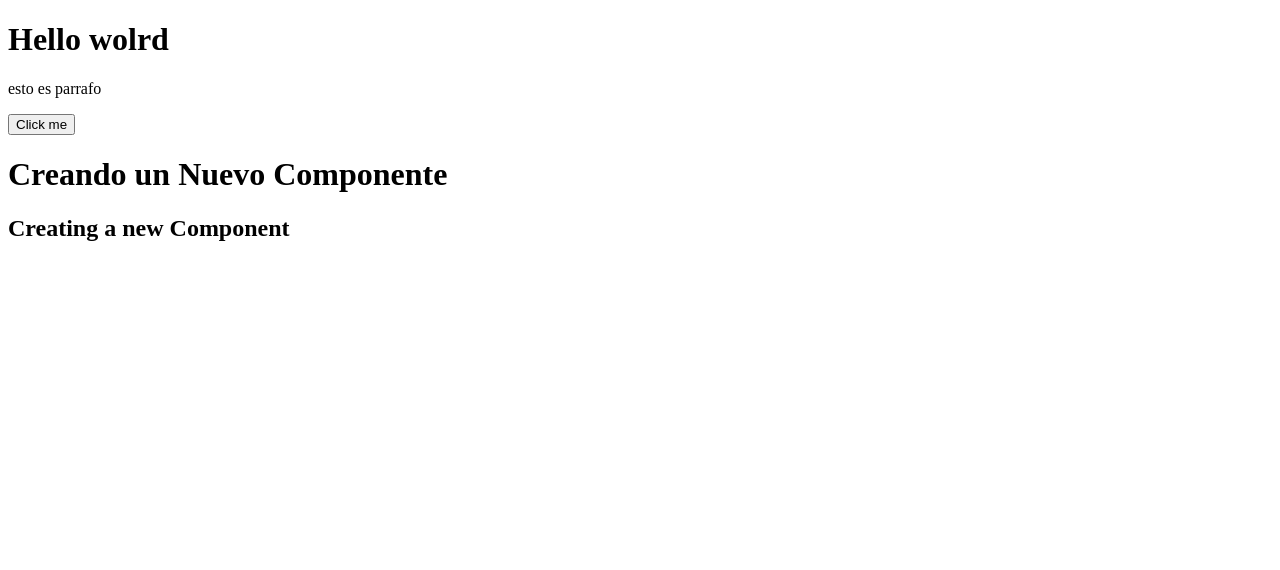
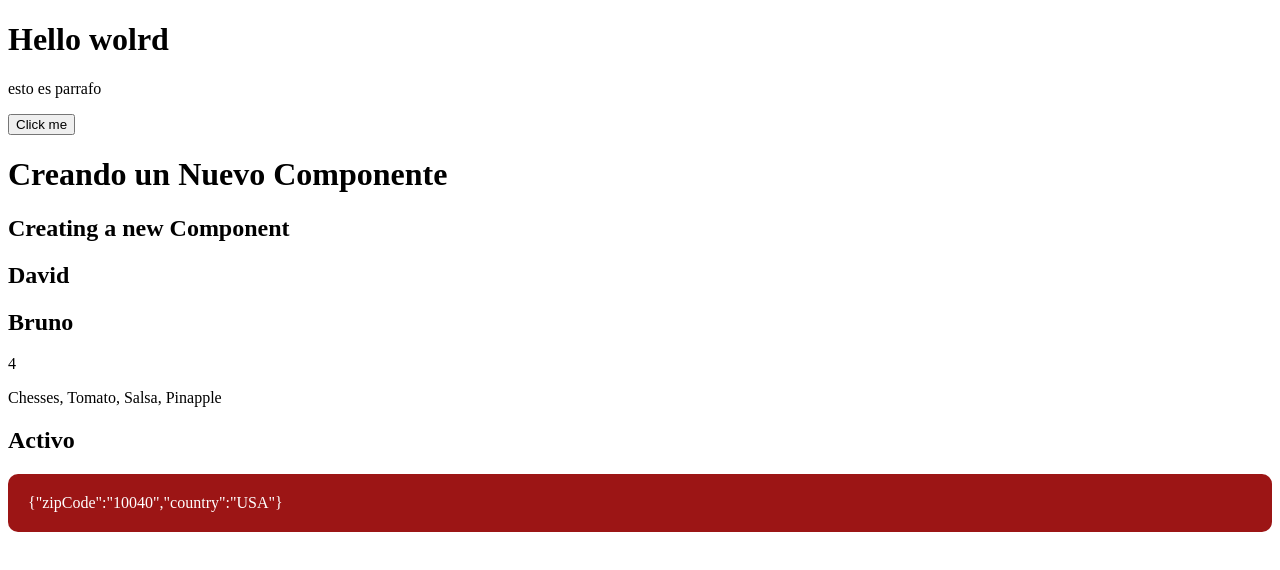
Before and after one commit to mastering23/learning-typescript, a React (Vite) app: page / in a window 1280 px wide. Shown: the top 570 px of the page. Built offline with nearby package versions, Linux system fonts and the light colour scheme.

Commit message:
adding variables and CSS

```diff
--- a/src/components/MyAwesomeApp.tsx
+++ b/src/components/MyAwesomeApp.tsx
@@ -1,9 +1,54 @@
-export function MyAwesomeApp(){
+import type { CSSProperties } from "react";
+
+export const MyAwesomeApp = () =>{
+
+   const name1 = "David";
+   const name2 = "Bruno";
+
+   const foodTopics = ['Chesses','Tomato','Salsa','Pinapple'];
+
+   const isActive = true;
+
+   const address = {
+    zipCode: '10040',
+    country: 'USA',
+   }
+
+   const myStyles: CSSProperties = {
+      backgroundColor: '#9c1515ff',
+      color: 'white',
+      borderRadius: 10,
+      padding:20,
+
+   }
 
   return(
     <>
      <h1>Creando un Nuevo Componente</h1>
      <h2>Creating a new Component</h2>
+
+     {/* Variables  */}
+     <h2>{name1}</h2>
+     <h2>{name2}</h2>
+
+    {/* suma */}
+    {2+2}
+
+    {/* arreglos  */}
+     <p>{foodTopics.join(', ')}</p>
+
+    {/* ternarios  */}
+     <h2>{isActive ? 'Activo' : 'No Activo'}</h2>
+
+     {/* object  + css */}
+     <p
+     style={myStyles}
+     >
+
+    {JSON.stringify(address)}
+
+     </p>
+
     </>
 
   );
```
